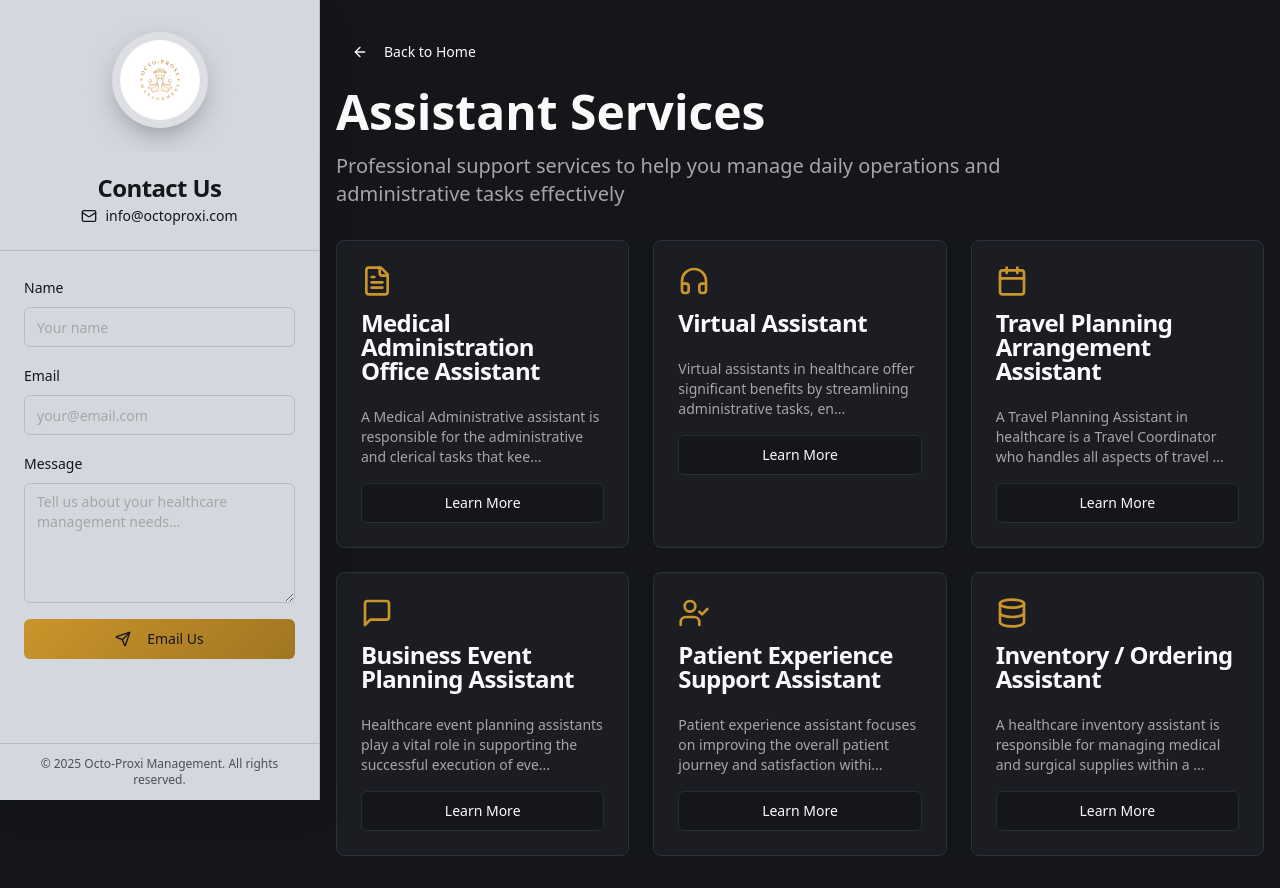
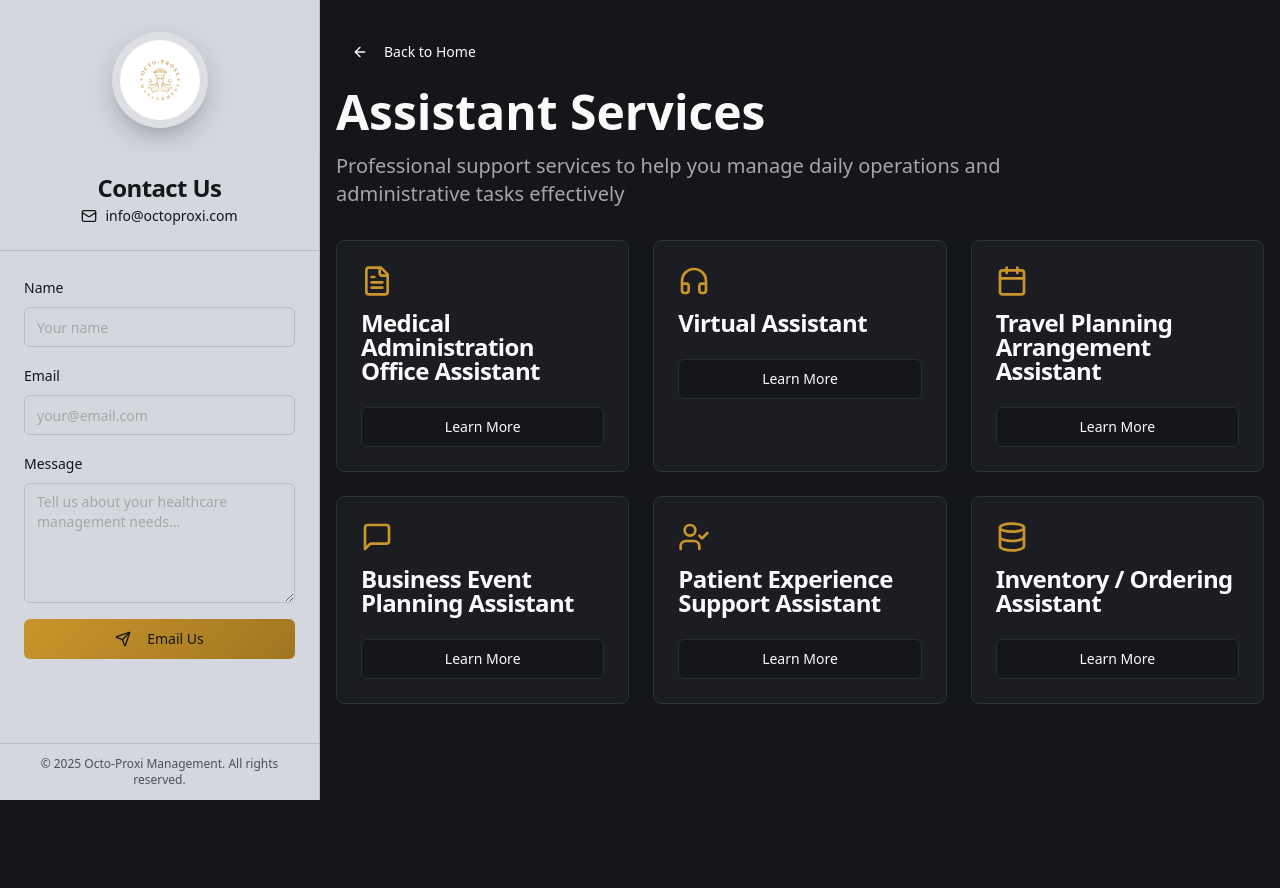
Before and after one commit to tinashe13/octo-proxi-connect, a React (Vite) app: page /assistant-services in a window 1280 px wide. After the commit the page ends 800 px from the top, so only its background shows below. Built offline with nearby package versions, Linux system fonts and the light colour scheme.

Commit message:
Remove text under headings
Remove the descriptive text under the headings in the assistant services section.

```diff
--- a/src/pages/AssistantServices.tsx
+++ b/src/pages/AssistantServices.tsx
@@ -74,9 +74,6 @@ export default function AssistantServices() {
                   <CardTitle className="text-card-foreground">{service.title}</CardTitle>
                 </CardHeader>
                 <CardContent>
-                  <CardDescription className="text-muted-foreground mb-4">
-                    {service.description.substring(0, 100)}...
-                  </CardDescription>
                   <Dialog>
                     <DialogTrigger asChild>
                       <Button variant="outline" className="w-full hover:bg-gradient-gold hover:border-primary">
```
